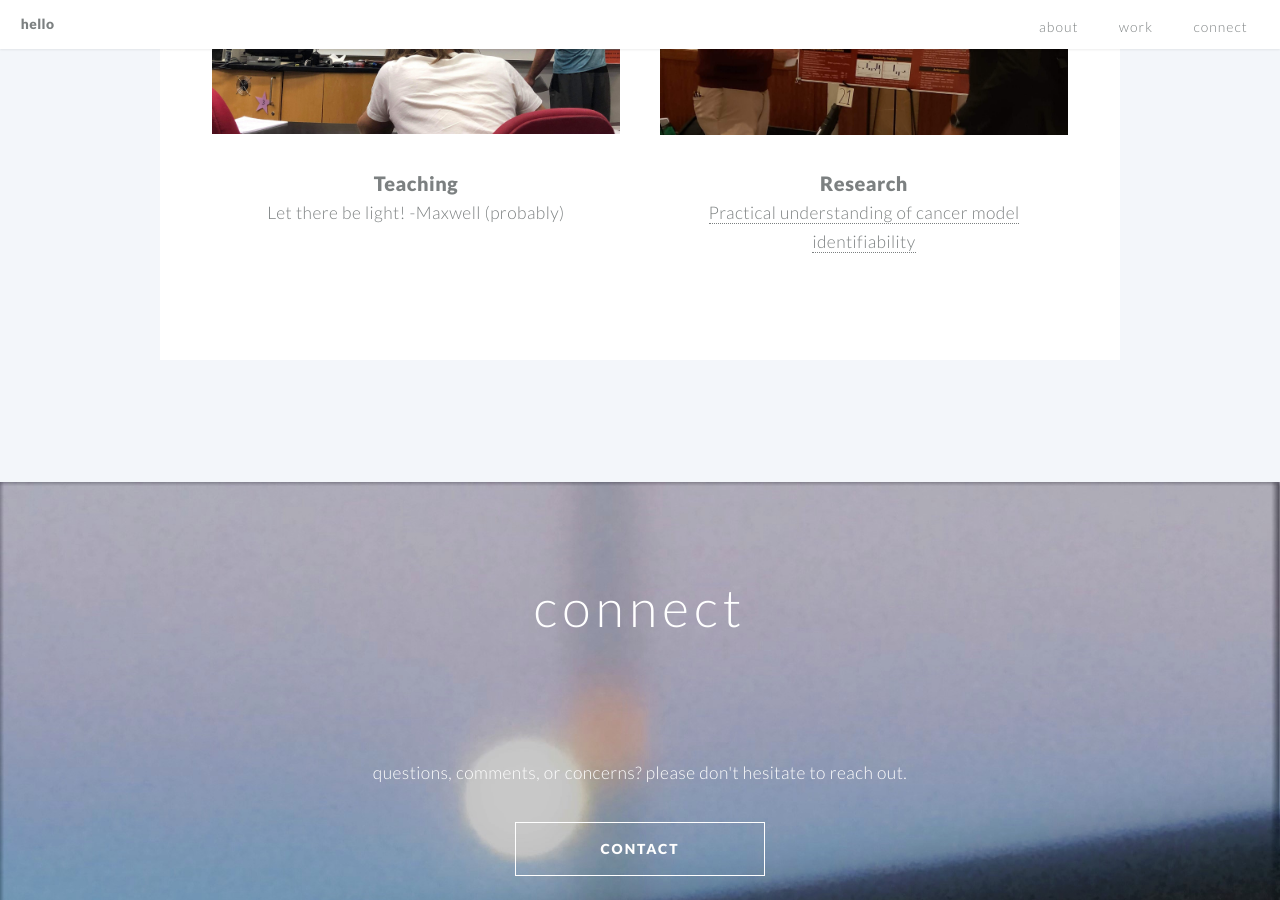
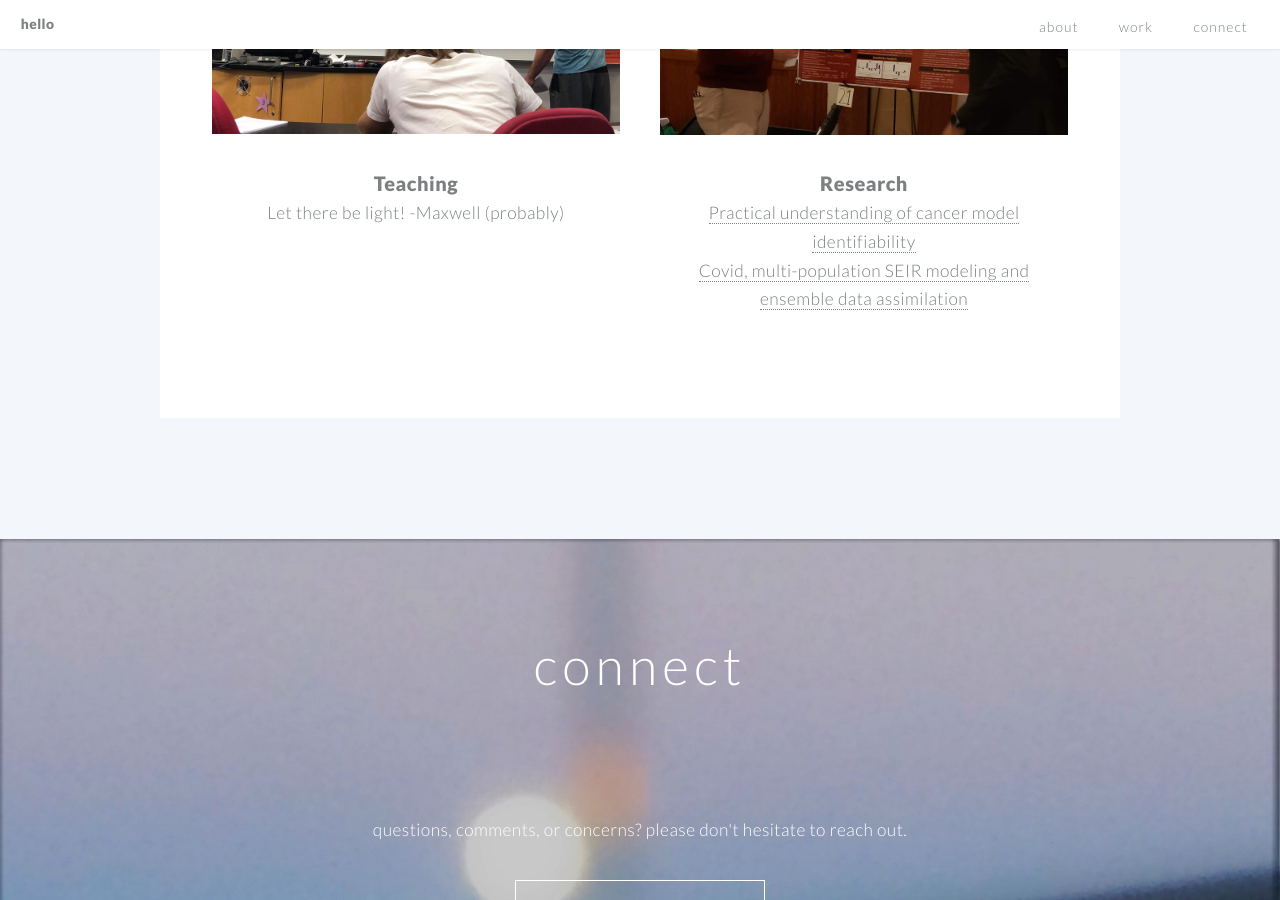
Before and after one commit to jben33/jben33.github.io, a Jekyll site: the page built from index.md, in a window 1280 px wide and 900 px high, scrolled down 3004 px. Built offline with Jekyll 4.4.1, drawn with Linux system fonts in a browser that asks for light colours.

Commit message:
Update example3.html

```diff
--- a/_includes/example3.html
+++ b/_includes/example3.html
@@ -1,3 +1,8 @@
 <h1>Research</h1>
 
-<p><a href="https://www.researchgate.net/publication/368225002_Practical_Understanding_of_Cancer_Model_Identifiability_in_Clinical_Applications#fullTextFileContent">Practical understanding of cancer model identifiability</a></p>
+
+
+ <ul>
+  <li><a href="https://www.researchgate.net/publication/368225002_Practical_Understanding_of_Cancer_Model_Identifiability_in_Clinical_Applications#fullTextFileContent">Practical understanding of cancer model identifiability</a></li>
+  <li><a href = "https://www.researchgate.net/publication/354759233_A_study_of_disproportionately_affected_populations_by_raceethnicity_during_the_SARS-CoV-2_pandemic_using_multi-population_SEIR_modeling_and_ensemble_data_assimilation">Covid, multi-population SEIR modeling and ensemble data assimilation</a></li>
+</ul>
```
